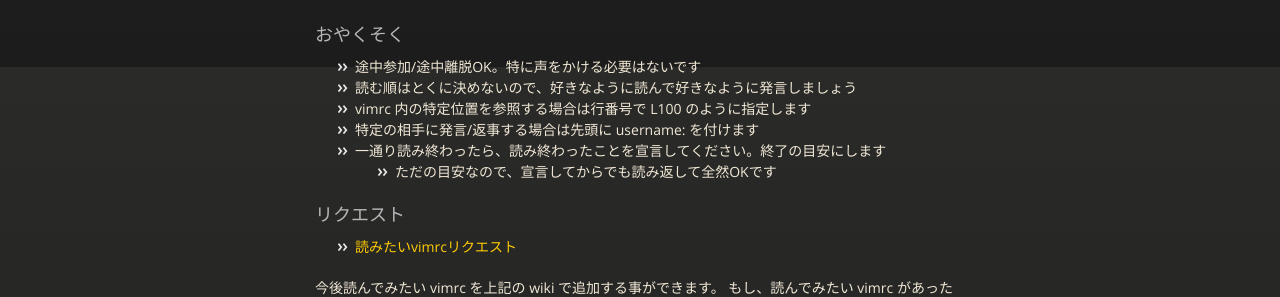
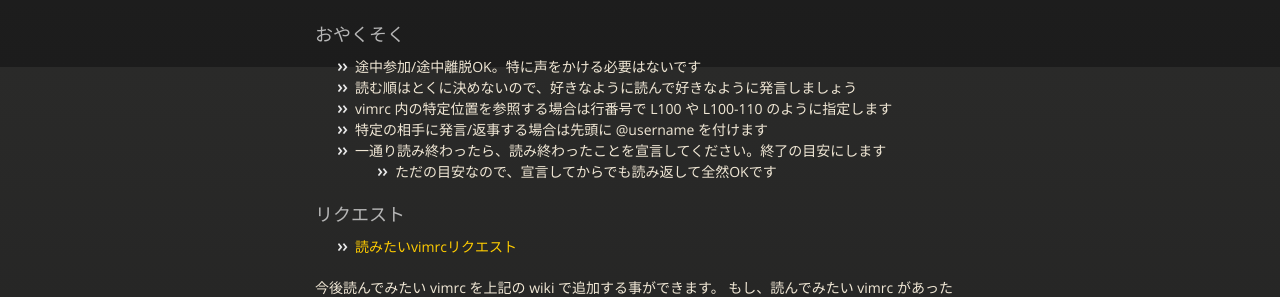
Before and after one commit to vim-jp/reading-vimrc, a Jekyll site: the page built from index.md, in a window 1280 px wide and 900 px high, scrolled down 672 px. Shown: the part 161-458 px from the top of the window. Built offline with Jekyll 4.4.1, drawn with Linux system fonts in a browser that asks for light colours; nearby versions of some CDN libraries.

Commit message:
Update the rule

```diff
--- a/index.md
+++ b/index.md
@@ -63,8 +63,8 @@
 
 - 途中参加/途中離脱OK。特に声をかける必要はないです
 - 読む順はとくに決めないので、好きなように読んで好きなように発言しましょう
-- vimrc 内の特定位置を参照する場合は行番号で L100 のように指定します
-- 特定の相手に発言/返事する場合は先頭に username: を付けます
+- vimrc 内の特定位置を参照する場合は行番号で L100 や L100-110 のように指定します
+- 特定の相手に発言/返事する場合は先頭に @username を付けます
 - 一通り読み終わったら、読み終わったことを宣言してください。終了の目安にします
   - ただの目安なので、宣言してからでも読み返して全然OKです
 
```
